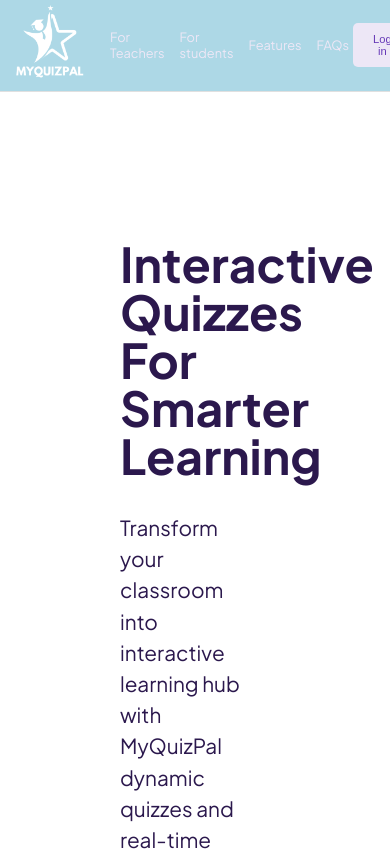
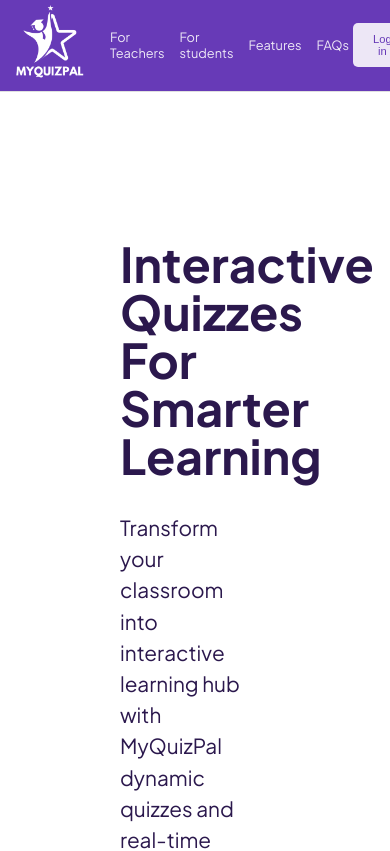
Before and after one commit to udems/MyQuizPal, a React (Vite) app: page / in a window 390 px wide. Shown: the top 851 px of the page. Built offline with nearby package versions, Linux system fonts and the light colour scheme.

Commit message:
Update index.css

```diff
--- a/src/index.css
+++ b/src/index.css
@@ -724,7 +724,6 @@ Others are in FaqSection.css in the FaqCss folder */
 @media only screen and (max-width: 600px) {
   /* Styles for mobile devices */
   .header {
-    background-color: lightblue;
   }
 }
 
```
